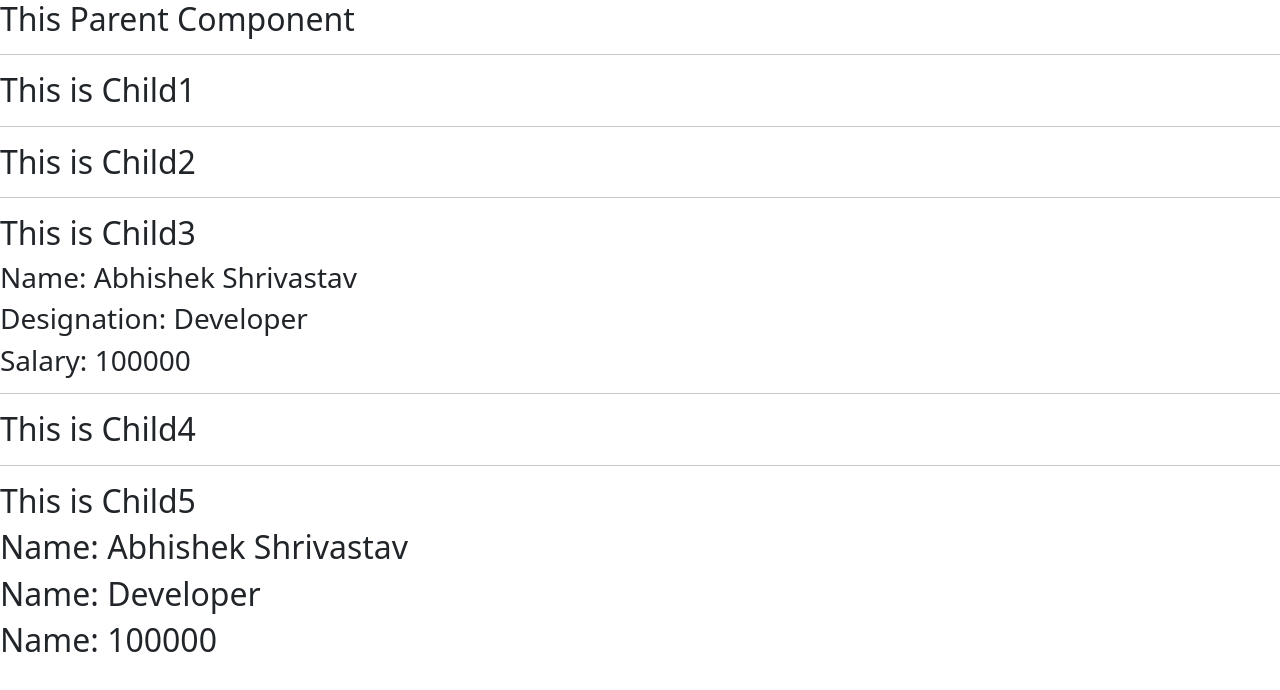
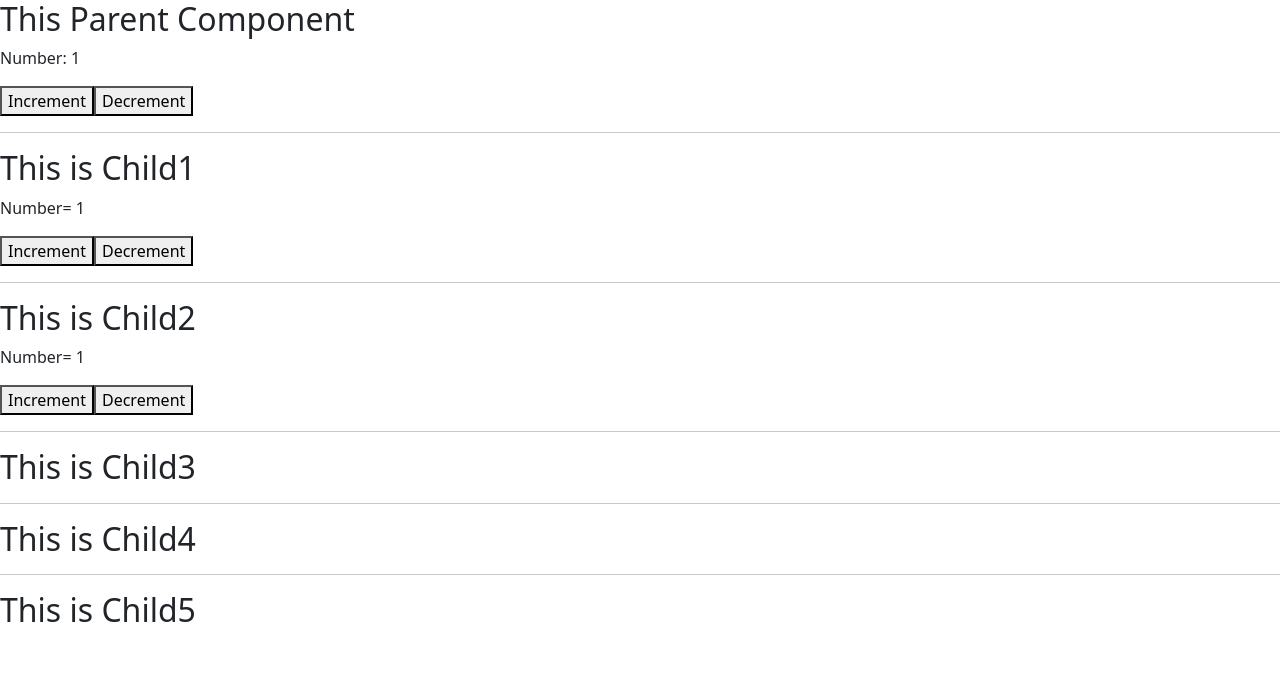
Before and after one commit to 2249abhi/react, a React (Create React App) app in the folder first/: page / in a window 1280 px wide. Shown: the top 690 px of the page. Built offline with nearby package versions, Linux system fonts and the light colour scheme.

Commit message:
added Reducer(global state) example

```diff
--- /dev/null
+++ b/first/src/FunctionalComponent/ReducerExample/Child1.jsx
@@ -0,0 +1,19 @@
+import React, { useContext } from 'react'
+import Child2 from './Child2'
+import { CounterContext } from './Parent'
+
+export default function Child1() {
+
+  let {state, dispatch} = useContext(CounterContext)
+
+  return (
+    <>
+    <h2>This is Child1</h2>
+    <p>Number= {state.num}</p>
+    <button onClick={()=>{dispatch({type:"INC"})}}>Increment</button>
+    <button onClick={()=>{dispatch({type:"DEC"})}}>Decrement</button>
+    <hr/>
+    <Child2/>
+    </>
+  )
+}
--- /dev/null
+++ b/first/src/FunctionalComponent/ReducerExample/Child2.jsx
@@ -0,0 +1,19 @@
+import React,{useContext} from 'react'
+import Child3 from './Child3'
+import { CounterContext } from './Parent'
+
+export default function Child2() {
+
+  let {state, dispatch} = useContext(CounterContext)
+
+  return (
+    <>
+    <h2>This is Child2</h2>
+    <p>Number= {state.num}</p>
+    <button onClick={()=>{dispatch({type:"INC"})}}>Increment</button>
+    <button onClick={()=>{dispatch({type:"DEC"})}}>Decrement</button>
+    <hr/>
+    <Child3/>
+    </>
+  )
+}
--- /dev/null
+++ b/first/src/FunctionalComponent/ReducerExample/Child3.jsx
@@ -0,0 +1,12 @@
+import React, {useContext} from 'react'
+import Child4 from './Child4'
+export default function Child3() {
+
+  return (
+    <>
+    <h2>This is Child3</h2>
+    <hr/>
+    <Child4/>
+    </>
+  )
+}
--- /dev/null
+++ b/first/src/FunctionalComponent/ReducerExample/Child4.jsx
@@ -0,0 +1,12 @@
+import React from 'react'
+import Child5 from './Child5'
+
+export default function Child4() {
+  return (
+    <>
+        <h2>This is Child4</h2>
+        <hr/>
+        <Child5/>
+    </>
+  )
+}
--- /dev/null
+++ b/first/src/FunctionalComponent/ReducerExample/Child5.jsx
@@ -0,0 +1,11 @@
+import React from 'react'
+
+
+
+export default function Child5() {
+  return (
+    <>
+    <h2>This is Child5</h2>
+    </>
+  )
+}
--- /dev/null
+++ b/first/src/FunctionalComponent/ReducerExample/Parent.jsx
@@ -0,0 +1,23 @@
+import React, { createContext, useReducer } from 'react'
+import reducer from './Reducer'
+import Child1 from './Child1'
+
+
+export const CounterContext = createContext()
+
+export default function Parent() {
+
+  let [state, dispatch] = useReducer(reducer,{num:1})
+  return (
+    <>
+        <h2>This Parent Component</h2>
+        <p>Number: {state.num}</p>
+        <button onClick={()=>{dispatch({type:"INC"})}}>Increment</button>
+        <button onClick={()=>{dispatch({type:"DEC"})}}>Decrement</button>
+        <hr />
+        <CounterContext.Provider value={{state,dispatch}}>
+          <Child1/>
+        </CounterContext.Provider>
+    </>
+  )
+}
--- /dev/null
+++ b/first/src/FunctionalComponent/ReducerExample/Reducer.jsx
@@ -0,0 +1,10 @@
+export default function reducer(state, action) {
+ switch(action.type) {
+    case "INC":
+        return {num: state.num+1}
+    case "DEC":
+        return {num: state.num-1}
+    default:
+        return state
+ }
+}
```
Also changed, not shown: first/src/index.js (+16 -2 lines).
